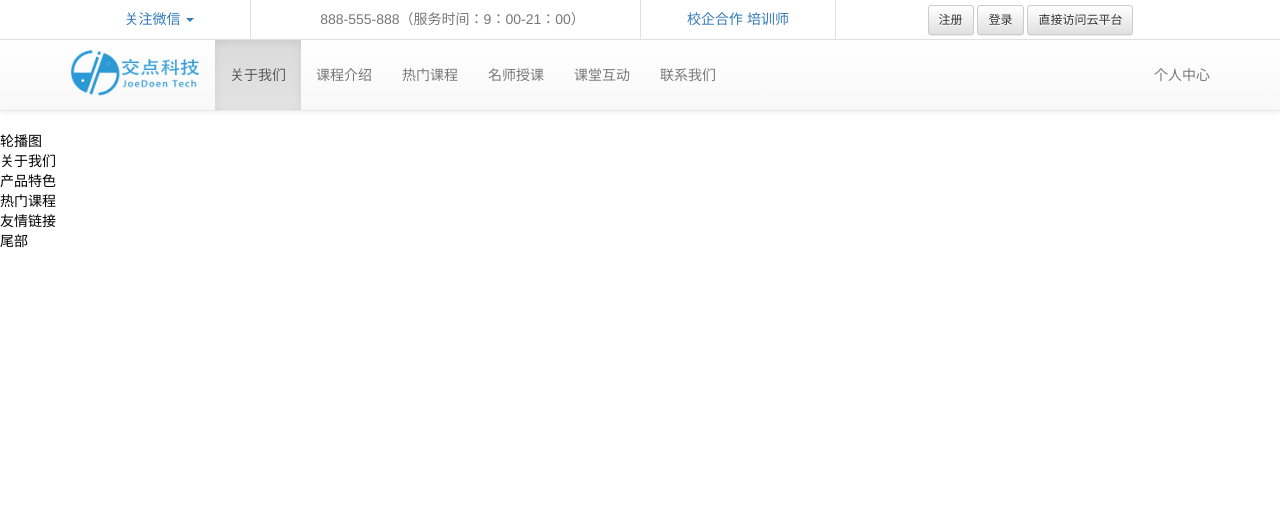
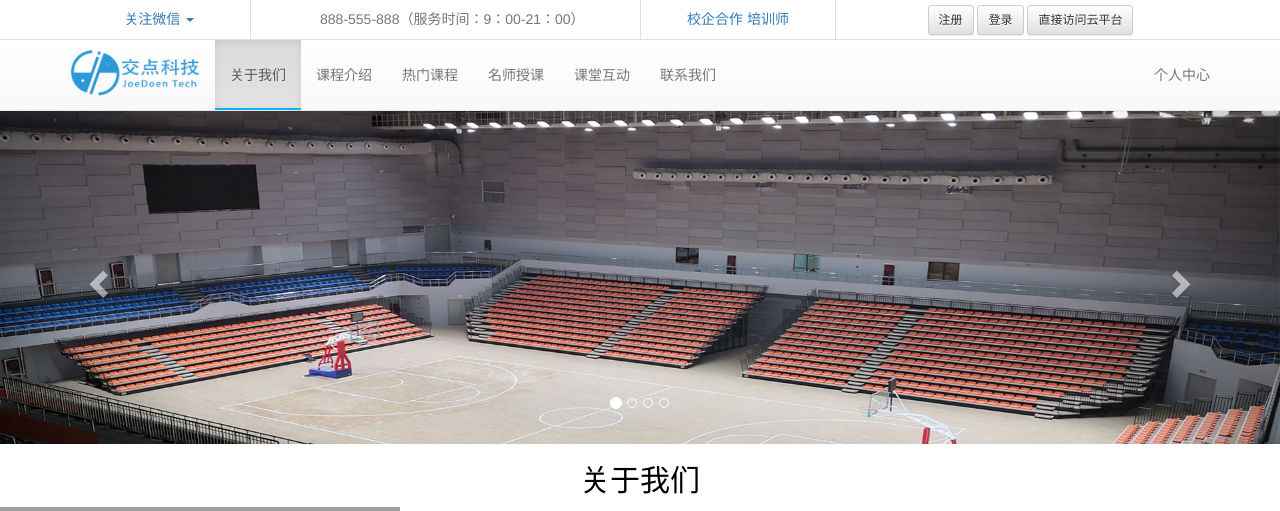
Before and after one commit to joedoentech/joedoen, a Django app: page / in a window 1280 px wide. Shown: the top 511 px of the page. Before the commit the page ends 248 px from the top, so only its background shows below. Run offline with Django 3.2, Linux system fonts and the light colour scheme; some libraries are stand-ins or nearby versions; some web fonts are replaced; grey boxes are pictures that could not be loaded.

Commit message:
this is second

```diff
--- a/jdcompany/urls.py
+++ b/jdcompany/urls.py
@@ -4,4 +4,5 @@ from . import views
 
 urlpatterns = [
     path('',views.index,name="index"),
+    path('test',views.test,name="test"),
 ]
--- a/jdcompany/views.py
+++ b/jdcompany/views.py
@@ -3,3 +3,6 @@ from django.shortcuts import render
 # Create your views here.
 def index(request):
     return render(request,'jdcompany/index.html')
+
+def test(request):
+    return render(request,'jdcompany/test.html')
--- a/joedoen/settings.py
+++ b/joedoen/settings.py
@@ -28,7 +28,7 @@ SECRET_KEY = '*17zy6gtki-q8ar14lkcqi@5*3sb%(zvfzv+#1)re8f6b6v-y@'
 # SECURITY WARNING: don't run with debug turned on in production!
 DEBUG = True
 
-ALLOWED_HOSTS = ['*']
+ALLOWED_HOSTS = []
 
 
 # Application definition
--- a/static/selfcssjs/css/index.css
+++ b/static/selfcssjs/css/index.css
@@ -7,15 +7,15 @@ body{
 @font-face
 {
 font-family:jd;
-src: url('./font/icomoon.eot') format('embedded-opentype'),
-url('./font/icomoon.svg') format('svg'),
-url('./font/icomoon.ttf') format('truetype'),
-url('./font/icomoon.woff') format('woff'),
+src: url('./fonts/icomoon.eot') format('embedded-opentype'),
+url('./fonts/icomoon.svg') format('svg'),
+url('./fonts/icomoon.ttf') format('truetype'),
+url('./fonts/icomoon.woff') format('woff'),
 }
 
 #匹配开头包括“icon-”的类和中间包括“icon-”的类
 [class^="icon-"],
-[class*="icon-"]{
+[class*=" icon-"]{
     font-family: jd;
     font-style: normal;
 }
@@ -64,6 +64,7 @@ url('./font/icomoon.woff') format('woff'),
 #jd_header .navbar-jd{
 background-color: #fff;
 z-index: -10;
+margin-bottom: 0;
 }
 #jd_header .navbar-jd .navbar-brand{
     height: 70px;
@@ -75,4 +76,10 @@ z-index: -10;
     line-height: 40px;
 
 }
+#jd_header .navbar-jd .navbar-nav li.active a,
+#jd_header .navbar-jd .navbar-nav li a:hover{
+    background-color : transparent;
+    border-bottom: 2px solid #0AB4F7;
+
+}
 /* 头部式样结束 */
--- a/templates/jdcompany/index.html
+++ b/templates/jdcompany/index.html
@@ -62,7 +62,7 @@
                         <span class="icon-bar"></span>
                     </button>
                     <a class="navbar-brand" href="#">
-                        <img src="static/img/jdlogo-S.png" alt="JooDoen Logo" width="130">
+                        <img src="static/img/jdlogo-s.png" alt="JooDoen Logo" width="130">
                     </a>
                 </div>
 
@@ -89,11 +89,71 @@
     <!-- /头部 -->
 
     <!-- 轮播图 -->
-    <section id="jd_carousel">轮播图</section>
+    <section id="jd_carousel" class="carousel slide" data-ride="carousel">
+        <!-- Indicators -->
+        <ol class="carousel-indicators">
+            <li data-target="#jd_carousel" data-slide-to="0" class="active"></li>
+            <li data-target="#jd_carousel" data-slide-to="1"></li>
+            <li data-target="#jd_carousel" data-slide-to="2"></li>
+            <li data-target="#jd_carousel" data-slide-to="3"></li>
+        </ol>
+
+        <!-- Wrapper for slides -->
+        <div class="carousel-inner" role="listbox">
+            <div class="item active">
+                <img src="./static/img/lb00-500.jpg" alt="...">
+
+            </div>
+            <div class="item">
+                <img src="./static/img/lb01-500.jpg" alt="...">
+
+            </div>
+            <div class="item">
+                <img src="./static/img/lb02-500.jpg" alt="...">
+
+            </div>
+            <div class="item">
+                <img src="./static/img/lb03-500.jpg" alt="...">
+
+            </div>
+
+        </div>
+
+        <!-- Controls -->
+        <a class="left carousel-control" href="#jd_carousel" role="button" data-slide="prev">
+            <span class="glyphicon glyphicon-chevron-left" aria-hidden="true"></span>
+            <span class="sr-only">Previous</span>
+        </a>
+        <a class="right carousel-control" href="#jd_carousel" role="button" data-slide="next">
+            <span class="glyphicon glyphicon-chevron-right" aria-hidden="true"></span>
+            <span class="sr-only">Next</span>
+        </a>
+    </section>
     <!-- /轮播图 -->
 
     <!-- 关于我们 -->
-    <section id="jd_about">关于我们</section>
+    <section id="jd_about" class="hidden-xs">
+        <div class="title text-center">
+            <h2 >关于我们</h2>
+            <img src="./static/img/tubiao.png" alt="" class="img-responsive">
+        </div>
+        <div class="container">
+            <div class="row">
+                <div class="col-md-8">
+                    <p>我们认识到绿色可持续发展对于全社会的重要意义……</p>
+                    <p>我们认识到绿色可持续发展对于全社会的重要意义……</p>
+                    <p>我们认识到绿色可持续发展对于全社会的重要意义……</p>
+                    <p>我们认识到绿色可持续发展对于全社会的重要意义……</p>
+                </div>
+                <div class="col-md-4">
+                    <img src="./static/img/team.jpg" alt="" class="img-rounded img-responsive">
+                </div>
+
+            </div>
+        </div>
+
+    </section>
+
     <!-- /关于我们 -->
 
     <!-- 产品特色 -->
@@ -112,7 +172,7 @@
     <section id="jd_footer">尾部</section>
     <!-- /尾部 -->
 
-
+    <a href="{% url 'test'%}">点此测试</a>
 
     <!-- 全站依赖的JS文件包开始 -->
     <script type="text/javascript" src="./static/jquery360/jquery-3.6.0.js"></script>
```
Also changed, not shown: templates/jdcompany/test.html (added, +79 -0 lines), static/img/lb00-500.jpg (added), static/img/lb00.jpg (added), static/img/lb01-500.jpg (added), static/img/lb01.jpg (added), static/img/lb02-500.jpg (added), static/img/lb02.jpg (added), static/img/lb03-500.jpg (added), static/img/lb03.jpg (added), static/img/lb07.jpg (added), 3 other files.
